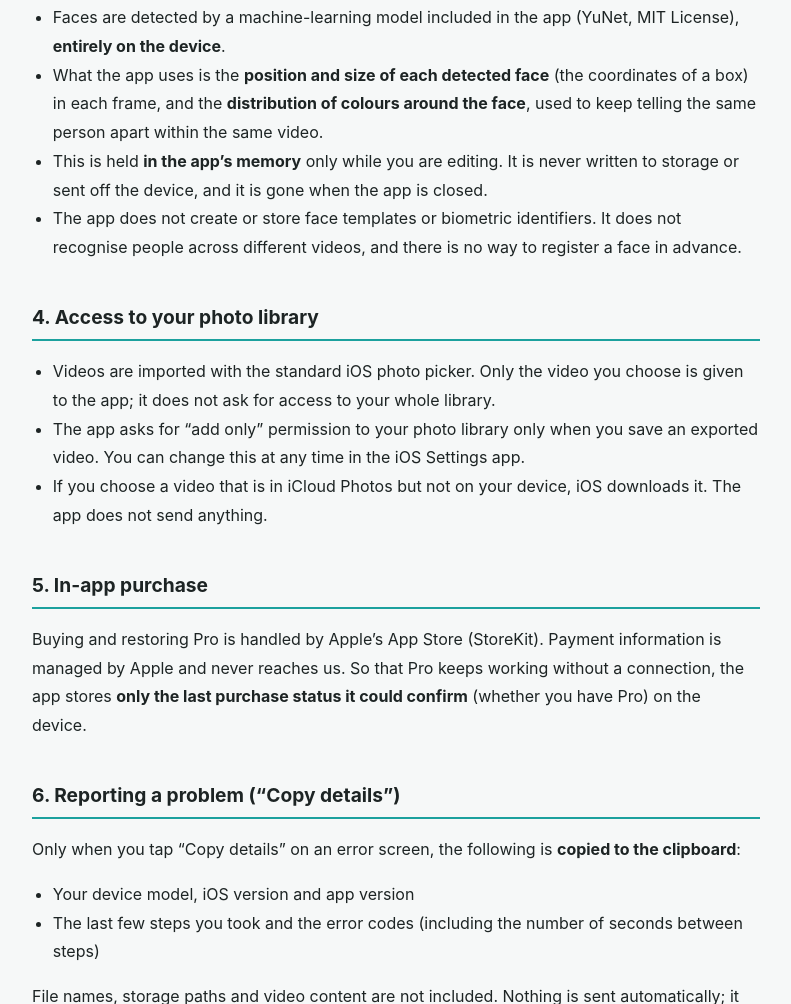
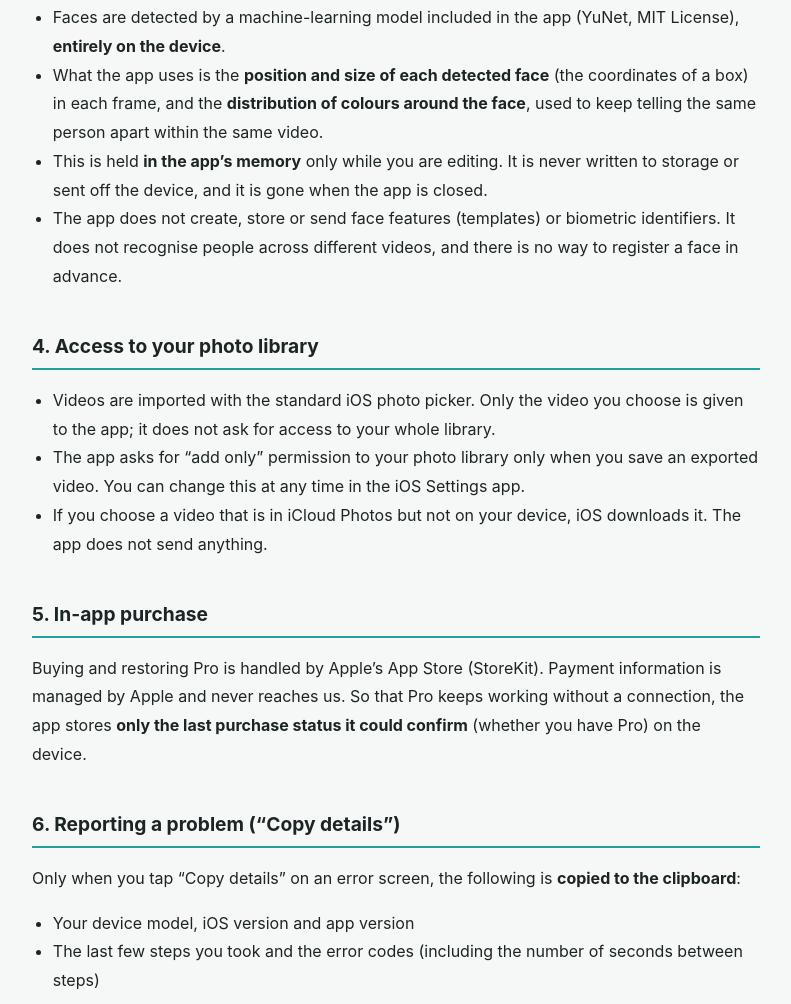
Before and after one commit to hibinokou-spec/verticut-support, a plain HTML site: page privacy-en.html in a window 1280 px wide. Shown: the part 911-1915 px from the top of the page, without its empty margins (244-1035 px from the left). Drawn offline with Linux system fonts and the light colour scheme.

Commit message:
Say plainly that face features are not saved or sent; reserve demo/
Co-Authored-By: Claude Opus 5.5 (1M context) <noreply@anthropic.com>

```diff
--- a/privacy-en.html
+++ b/privacy-en.html
@@ -33,7 +33,7 @@
     <li>Faces are detected by a machine-learning model included in the app (YuNet, MIT License), <strong>entirely on the device</strong>.</li>
     <li>What the app uses is the <strong>position and size of each detected face</strong> (the coordinates of a box) in each frame, and the <strong>distribution of colours around the face</strong>, used to keep telling the same person apart within the same video.</li>
     <li>This is held <strong>in the app’s memory</strong> only while you are editing. It is never written to storage or sent off the device, and it is gone when the app is closed.</li>
-    <li>The app does not create or store face templates or biometric identifiers. It does not recognise people across different videos, and there is no way to register a face in advance.</li>
+    <li>The app does not create, store or send face features (templates) or biometric identifiers. It does not recognise people across different videos, and there is no way to register a face in advance.</li>
   </ul>
 
   <h2>4. Access to your photo library</h2>
```
Also changed, not shown: privacy.html (+1 -1 lines), 3 other files.
